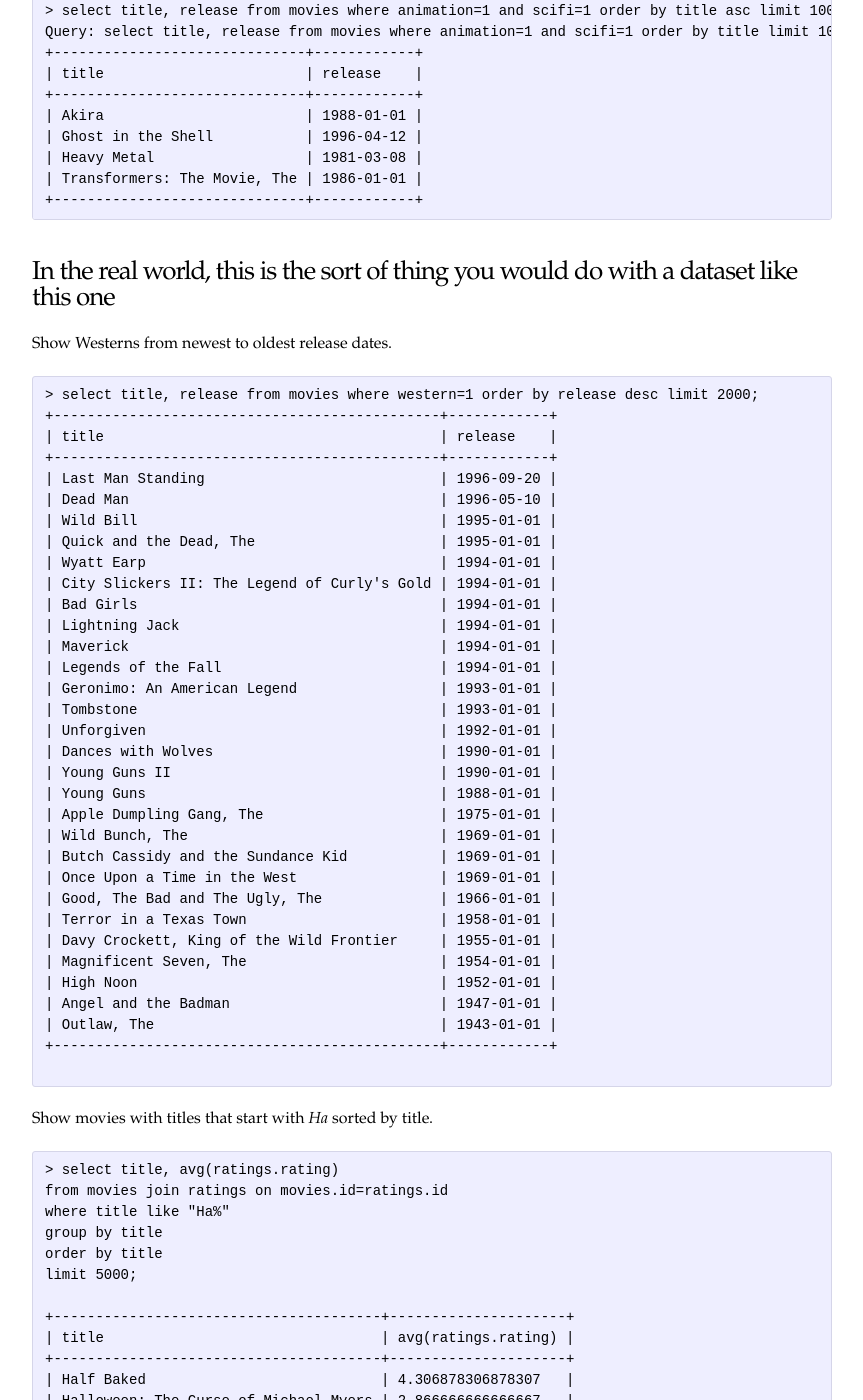
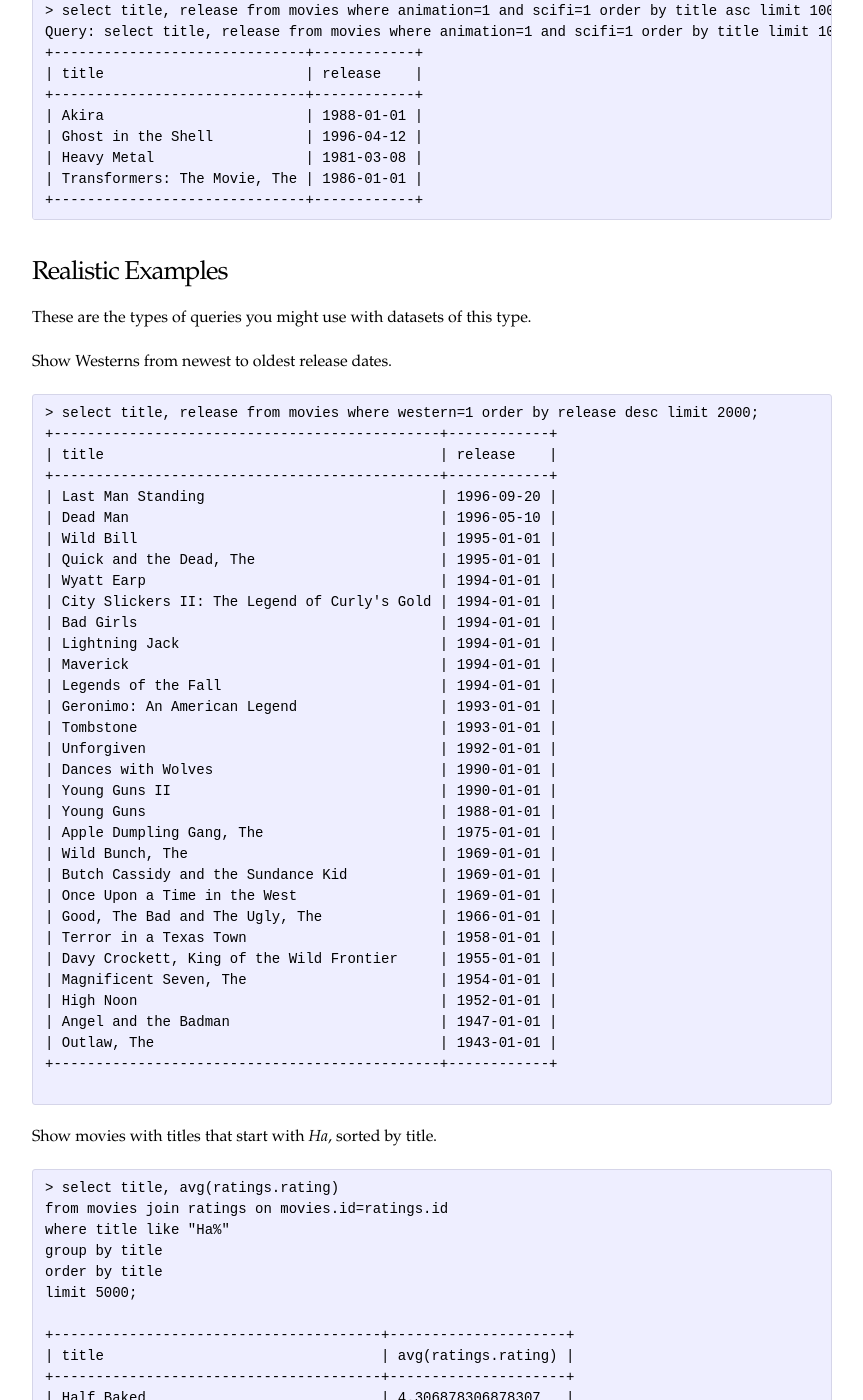
Before and after one commit to kite-sdk/kite-docs, a Jekyll site: the page built from Viewing-with-Impala.md, in a window 1280 px wide and 1400 px high, scrolled down 6953 px. Shown: the whole window, without its empty margins (208-1071 px from the left). Built offline with Jekyll 4.4.1, drawn with Linux system fonts in a browser that asks for light colours.

Commit message:
One wafer-thin fix to a heading

````diff
--- a/Viewing-with-Impala.md
+++ b/Viewing-with-Impala.md
@@ -319,7 +319,10 @@ Query: select title, release from movies where animation=1 and scifi=1 order by
 | Transformers: The Movie, The | 1986-01-01 |
 +------------------------------+------------+
 ```
-### In the real world, this is the sort of thing you would do with a dataset like this one
+
+### Realistic Examples
+
+These are the types of queries you might use with datasets of this type.
 
 Show Westerns from newest to oldest release dates.
 
@@ -358,7 +361,7 @@ Show Westerns from newest to oldest release dates.
 +----------------------------------------------+------------+
 
 ```
-Show movies with titles that start with _Ha_ sorted by title.
+Show movies with titles that start with _Ha_, sorted by title.
 
 ```
 > select title, avg(ratings.rating)
````
